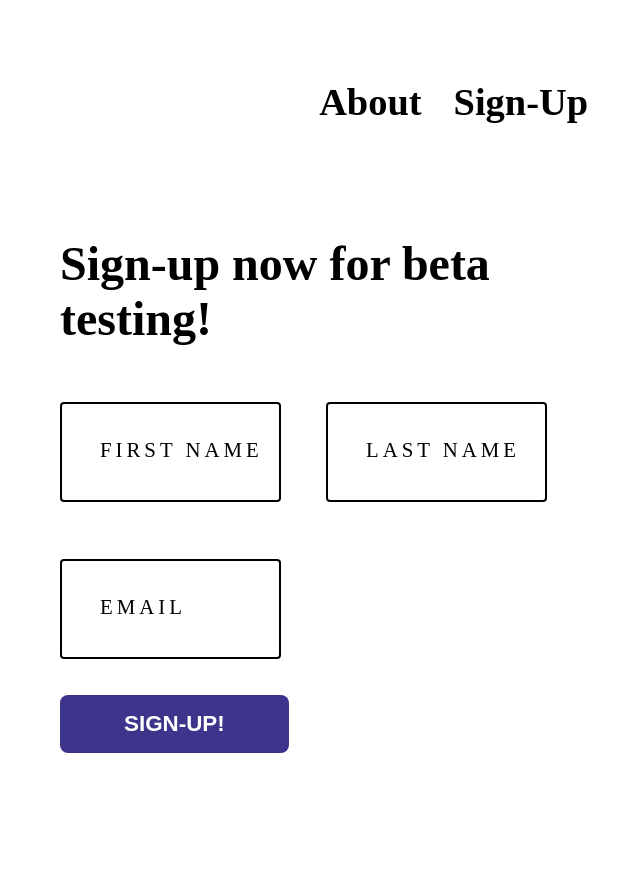
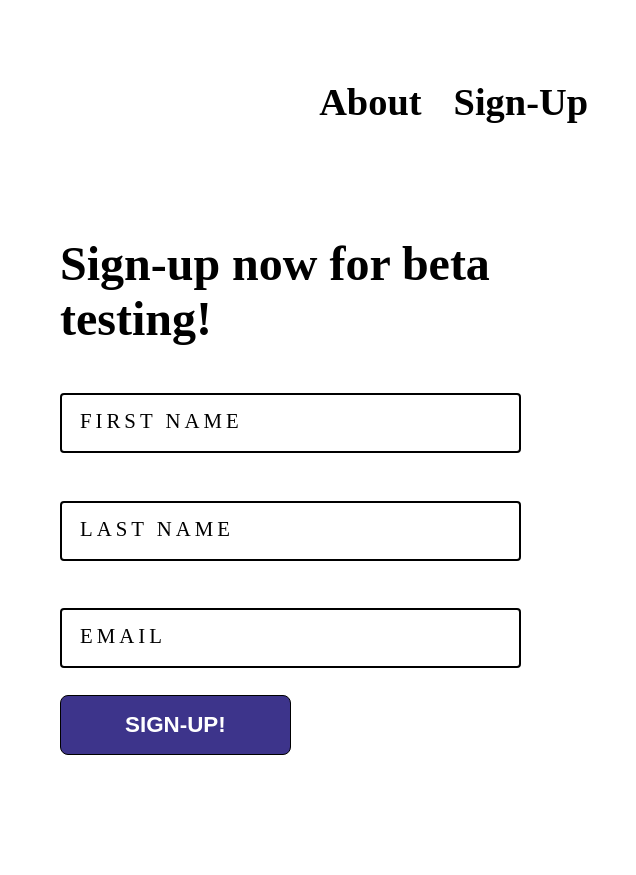
Before and after one commit to coding-cosmonaut/floc-prototype, a website built with webpack: page src/index.html in a window 1280 px wide. Both pictures are taken after a click on the button "SIGN-UP!". Shown: the full height of the page, 644-1280 px from the left. Built offline with nearby package versions, Linux system fonts and the light colour scheme; animation ran at ten frames a second.

Commit message:
Updated style

```diff
--- a/src/homepage.js
+++ b/src/homepage.js
@@ -2,6 +2,7 @@
 import { create, mainContent } from "./DOM";
 import gradient from "./gradient";
 import toggle from "./mobileNavigation";
+import getContent from "./pages";
 
 let timerID = "";
 
@@ -99,6 +100,9 @@ const rightHomepage = function constructRightColumnHomepage() {
   // SIGN UP
   signUpButton.setAttribute("class", "sign-up-bttn");
   signUpButton.textContent = "Sign-Up!";
+  signUpButton.addEventListener("click", (e) => {
+    getContent(e, "sign-up");
+  });
   // SIGN UP
 
   // LEARN MORE
--- a/src/index.js
+++ b/src/index.js
@@ -17,9 +17,9 @@ window.addEventListener("hashchange", (e) => {
   getContent(e, location.hash.substring(1));
 });
 
-setTimeout(() => {
-  document.querySelector('.sign-up-bttn').addEventListener("click", (e) => {
-    console.log("clicked");
-    getContent(e, "sign-up");
-  });
-},1000)
+// setTimeout(() => {
+//   document.querySelector('.sign-up-bttn').addEventListener("click", (e) => {
+//     console.log("clicked");
+//     getContent(e, "sign-up");
+//   });
+// },1000)
--- a/src/pages.js
+++ b/src/pages.js
@@ -8,7 +8,6 @@ const clear = function clearBothColumnsAndInterval() {
 };
 
 function getContent(e, fragmentId) {
-  console.log(fragmentId);
   if (fragmentId) {
     clear();
   }
--- a/src/signUpPage.css
+++ b/src/signUpPage.css
@@ -5,7 +5,7 @@ form {
 
 .form-container {
   display: grid;
-  grid-template-columns: 1fr 1fr;
+  grid-template-columns: 1fr;
   align-self: center;
   height: 85%;
   gap: 20px;
@@ -26,7 +26,7 @@ input {
   font-size: 1.3rem;
   border: 2px solid black;
   padding: calc(var(--spacing-md) / 1.3);
-  padding: 36px 36px 36px 40px;
+  padding: 16px 16px 16px 20px;
   width: 90%;
 }
 
@@ -39,7 +39,7 @@ span {
   position: absolute;
   left: 0;
   top: -4px;
-  padding: 40px;
+  padding: 20px;
   font-size: 1.3rem;
   letter-spacing: 0.25rem;
   pointer-events: none;
--- a/src/signUpPage.js
+++ b/src/signUpPage.js
@@ -95,3 +95,5 @@ const renderSignUp = function renderSignUpPage() {
 };
 
 export default renderSignUp;
+
+// rashidbabaev@hotmail.red
--- a/src/style.css
+++ b/src/style.css
@@ -42,7 +42,7 @@ body {
 button {
   padding: var(--spacing-sm) var(--spacing-lg);
   border-radius: calc(var(--spacing-sm) / 2);
-  border: none;
+  border: 1px solid black;
   background-color: var(--main-purple);
   color: white;
   font-weight: bold;
@@ -258,7 +258,6 @@ main {
 .learn-button {
   background-color: white;
   color: black;
-  border: 1px solid black;
 }
 
 .learn-button:hover {
```
